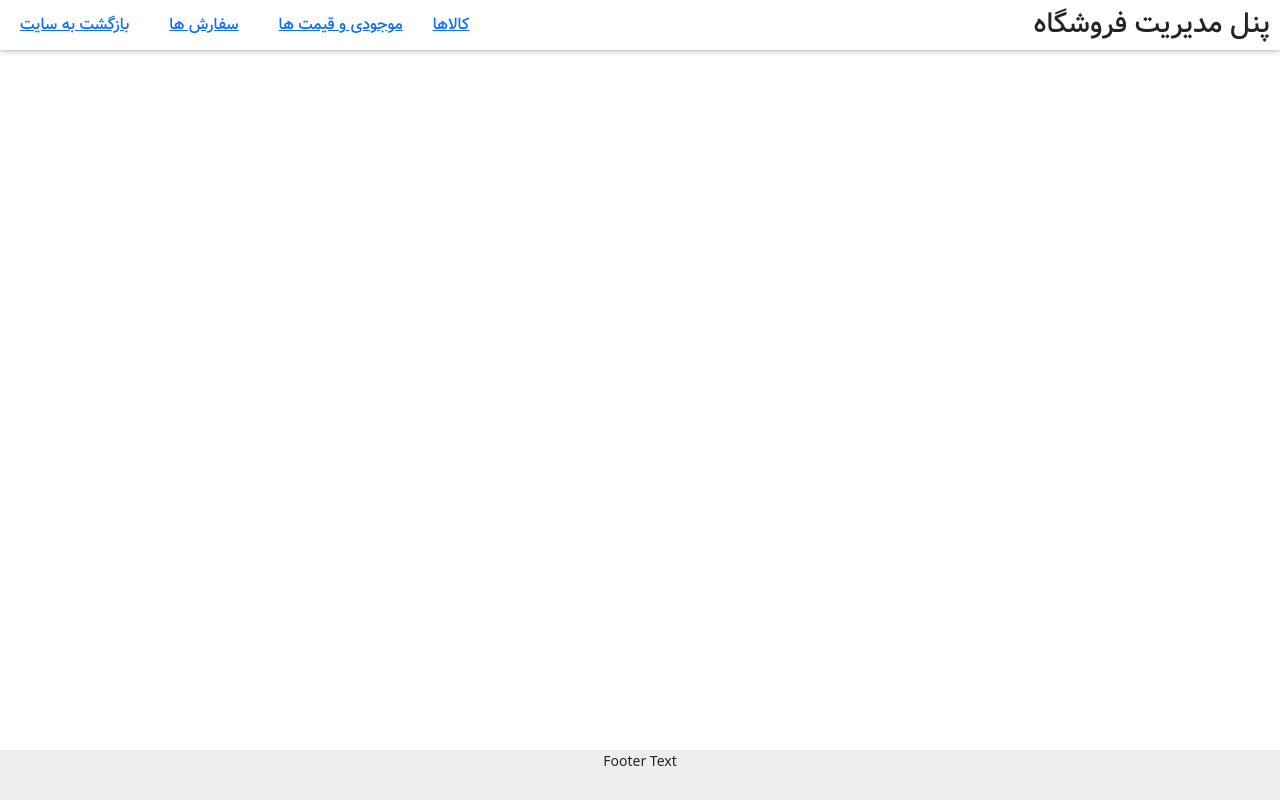
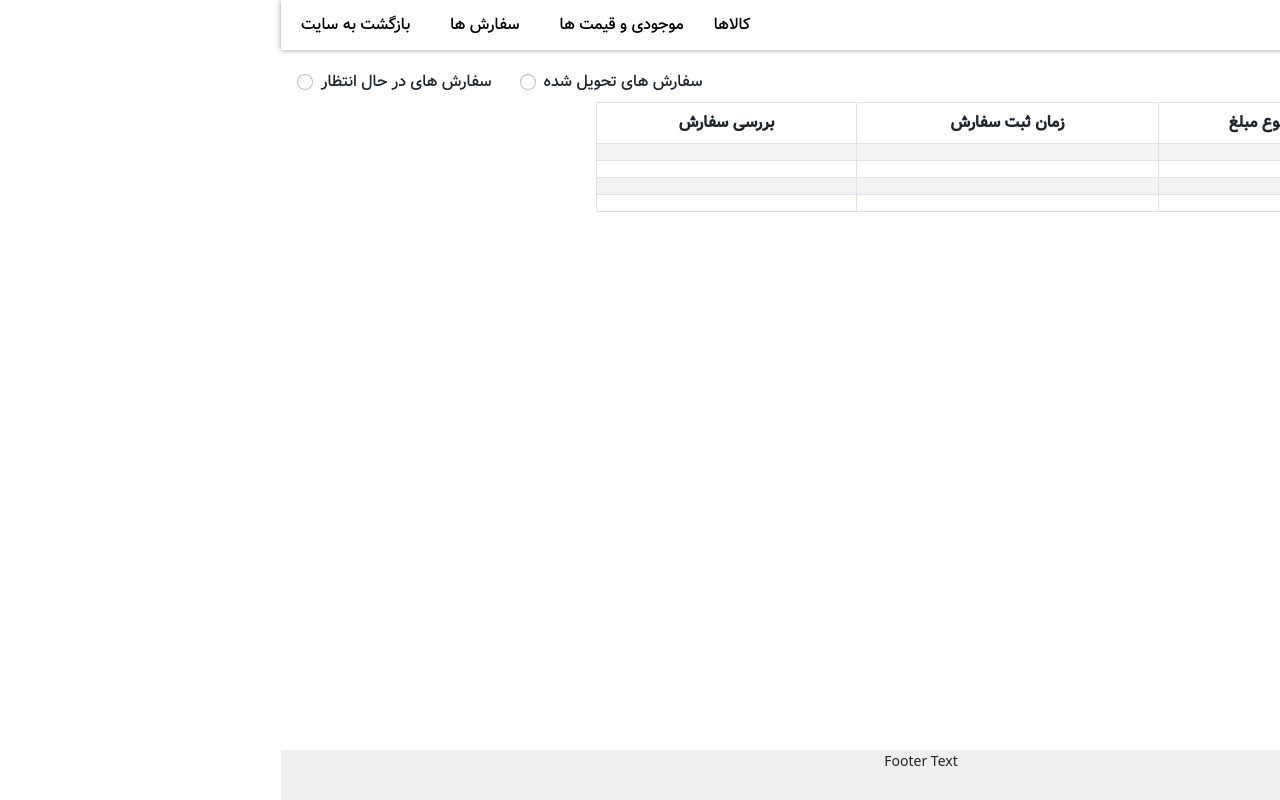
Before and after one commit to khadijeh68/maktab76-online-shop-allahgholi, a React (Create React App) app in the folder online-shop/: page /admin in a window 1280 px wide. Built offline with nearby package versions, Linux system fonts and the light colour scheme.

Commit message:
SharedAdminLayout Route changed

```diff
--- a/online-shop/src/App.js
+++ b/online-shop/src/App.js
@@ -1,4 +1,4 @@
-import 'bootstrap/dist/css/bootstrap.min.css';
+import "bootstrap/dist/css/bootstrap.min.css";
 import { BrowserRouter, Routes, Route } from "react-router-dom";
 import Home from "./pages/Home";
 import SharedLayout from "./pages/SharedLayout";
@@ -14,11 +14,10 @@ import Product from "./pages/Product";
 import Login from "./pages/Login";
 import Checkout from "./pages/Checkout";
 import PaymentPanel from "./pages/PaymantPanel";
-import SuccessPaymant from './pages/SuccessPaymant';
-import FailPaymant from './pages/FailPaymant';
-import Inventory from './pages/Inventory';
-
-
+import SuccessPaymant from "./pages/SuccessPaymant";
+import FailPaymant from "./pages/FailPaymant";
+import Inventory from "./pages/Inventory";
+import Admin from "./pages/Admin";
 
 function App() {
   return (
@@ -28,14 +27,13 @@ function App() {
           <Route index element={<Home />} />
 
           <Route path="categories" element={<SharedCategoryLayout />}>
-            <Route index  element={<Categories />} />
+            <Route index element={<Categories />} />
           </Route>
 
           <Route path="products" element={<Products />} />
           <Route path="shoppingCart" element={<ShoppingCart />} />
-          <Route path="checkout" element={<Checkout/>}/>
+          <Route path="checkout" element={<Checkout />} />
           <Route path="*" element={<Error />} />
-
         </Route>
 
         <Route path="paymantPanel" element={<PaymentPanel />} />
@@ -45,10 +43,12 @@ function App() {
         <Route path="login" element={<Login />} />
 
         <Route path="admin" element={<SharedAdminLayout />}>
+          <Route index element={<Admin />} />
           <Route path="product" element={<Product />} />
           <Route path="inventory" element={<Inventory />} />
           <Route path="orders" element={<Orders />} />
         </Route>
+
       </Routes>
       <Footer />
     </BrowserRouter>
--- a/online-shop/src/components/navbar/AdminNavbar.js
+++ b/online-shop/src/components/navbar/AdminNavbar.js
@@ -1,5 +1,5 @@
 import { makeStyles } from "@material-ui/core/styles";
-import { NavLink, Outlet } from "react-router-dom";
+import { NavLink } from "react-router-dom";
 import "../../index.css"
 
 const useStyles = makeStyles({
@@ -14,11 +14,13 @@ const useStyles = makeStyles({
     boxShadow: "0 0 6px rgb(0 0 0 / 40%)",
     position: "fixed",
     zIndex: "100",
+
   },
   nav_link:{
     margin: "10px",
     fontFamily: "Vazir-Medium",
-
+    textDecoration: 'none',
+    color: 'black'
   }
 });
 
@@ -27,9 +29,9 @@ function AdminNavbar() {
 
   return (
     <div className={classes.nav}>
-      <h3 className={classes.nav_link}>پنل مدیریت فروشگاه</h3>
+      <h4 className={classes.nav_link}>پنل مدیریت فروشگاه</h4>
       <div>
-        <NavLink to="/product"  className={classes.nav_link}>
+        <NavLink to="/product" className={classes.nav_link}>
           <span>کالاها</span>
         </NavLink>
 
--- a/online-shop/src/index.css
+++ b/online-shop/src/index.css
@@ -35,6 +35,7 @@ a {
   text-decoration: none;
 }
 
-#outlined-basic{
-
+.admin{
+  margin-top: 70px;
+  margin-right: 20px;
 }
--- a/online-shop/src/pages/Admin.js
+++ b/online-shop/src/pages/Admin.js
@@ -1,12 +1,10 @@
-import { Outlet } from "react-router-dom";
-import AdminNavbar from "../components/navbar/AdminNavbar";
+import Orders from "./Orders";
 
 function Admin() {
   return (
-    <>
-      <AdminNavbar />
-      مدیریت سفارشات
-    </>
+    <div className="admin">
+      <Orders />
+    </div>
   );
 }
 
--- a/online-shop/src/pages/Login.js
+++ b/online-shop/src/pages/Login.js
@@ -1,6 +1,6 @@
 import { makeStyles } from "@material-ui/core/styles";
+import { Button, Form } from "react-bootstrap";
 import { Link, useNavigate } from "react-router-dom";
-
 
 const useStyles = makeStyles({
   form: {
@@ -18,25 +18,28 @@ function Login() {
   const classes = useStyles();
 
   const navigateAdmin = () => {
-    navigate('/admin');
+    navigate("/admin");
   };
 
   return (
     <div className={classes.form}>
-      <h3>ورود به پنل مدیریت فروشگاه</h3>
-      <form action="">
-        <div>
-          <label htmlFor="">نام کاربری</label>
-          <input type="text" />
-        </div>
-        <div>
-          <label htmlFor="">رمز عبور</label>
-          <input type="text" />
-        </div>
+      <h4 className="mt-4">ورود به پنل مدیریت فروشگاه</h4>
+      <Form>
+        <Form.Group className="mb-3">
+          <Form.Label className="mt-5">نام کاربری</Form.Label>
+          <Form.Control type="text" />
+        </Form.Group>
 
-        <button onClick={navigateAdmin}>ورود</button>
-      </form>
-      <Link to="/" className={classes.nav_link}>
+        <Form.Group className="mb-3">
+          <Form.Label>رمز عبور</Form.Label>
+          <Form.Control type="email" />
+        </Form.Group>
+
+        <Button type="submit"  className="mt-3" onClick={navigateAdmin}>
+          ورود
+        </Button>
+      </Form>
+      <Link to="/" className="mt-3 text-decoration-none">
         <span>بازگشت به سایت </span>
       </Link>
     </div>
--- a/online-shop/src/pages/Orders.js
+++ b/online-shop/src/pages/Orders.js
@@ -1,9 +1,61 @@
-import React from 'react'
+import React from "react";
+import { Form, Table } from "react-bootstrap";
 
 function Orders() {
   return (
-    <div>سفارش ها</div>
-  )
+    <div className="">
+      <div className="d-flex flex-row justify-content-between">
+        <h5>مدیریت سفارش ها</h5>
+
+        <div className="d-flex flex-row mx-3">
+          <span className="px-2">سفارش های تحویل شده </span>
+          <Form.Check type="radio" aria-label="radio 1" name="group1" />
+
+          <span className="px-2" style={{ marginRight: "20px" }}>
+            سفارش های در حال انتظار{" "}
+          </span>
+          <Form.Check type="radio" aria-label="radio 1" name="group1"/>
+        </div>
+      </div>
+
+      <Table striped bordered hover className="w-75 text-center">
+        <thead>
+          <tr>
+            <th>نام کاربر</th>
+            <th>مجموع مبلغ </th>
+            <th>زمان ثبت سفارش</th>
+            <th>بررسی سفارش</th>
+          </tr>
+        </thead>
+        <tbody>
+          <tr>
+            <td></td>
+            <td></td>
+            <td></td>
+            <td></td>
+          </tr>
+          <tr>
+            <td></td>
+            <td></td>
+            <td></td>
+            <td></td>
+          </tr>
+          <tr>
+            <td></td>
+            <td></td>
+            <td></td>
+            <td></td>
+          </tr>
+          <tr>
+            <td></td>
+            <td></td>
+            <td></td>
+            <td></td>
+          </tr>
+        </tbody>
+      </Table>
+    </div>
+  );
 }
 
-export default Orders
+export default Orders;
--- a/online-shop/src/pages/SharedAdminLayout.js
+++ b/online-shop/src/pages/SharedAdminLayout.js
@@ -5,6 +5,8 @@ import AdminNavbar from "../components/navbar/AdminNavbar";
 const useStyles = makeStyles({
   h3: {
     fontFamily: "Vazir-Medium",
+    display: 'flex',
+    flexDirection: 'column'
   },
 });
 
```
Also changed, not shown: online-shop/src/styles/Globals.css (deleted).
